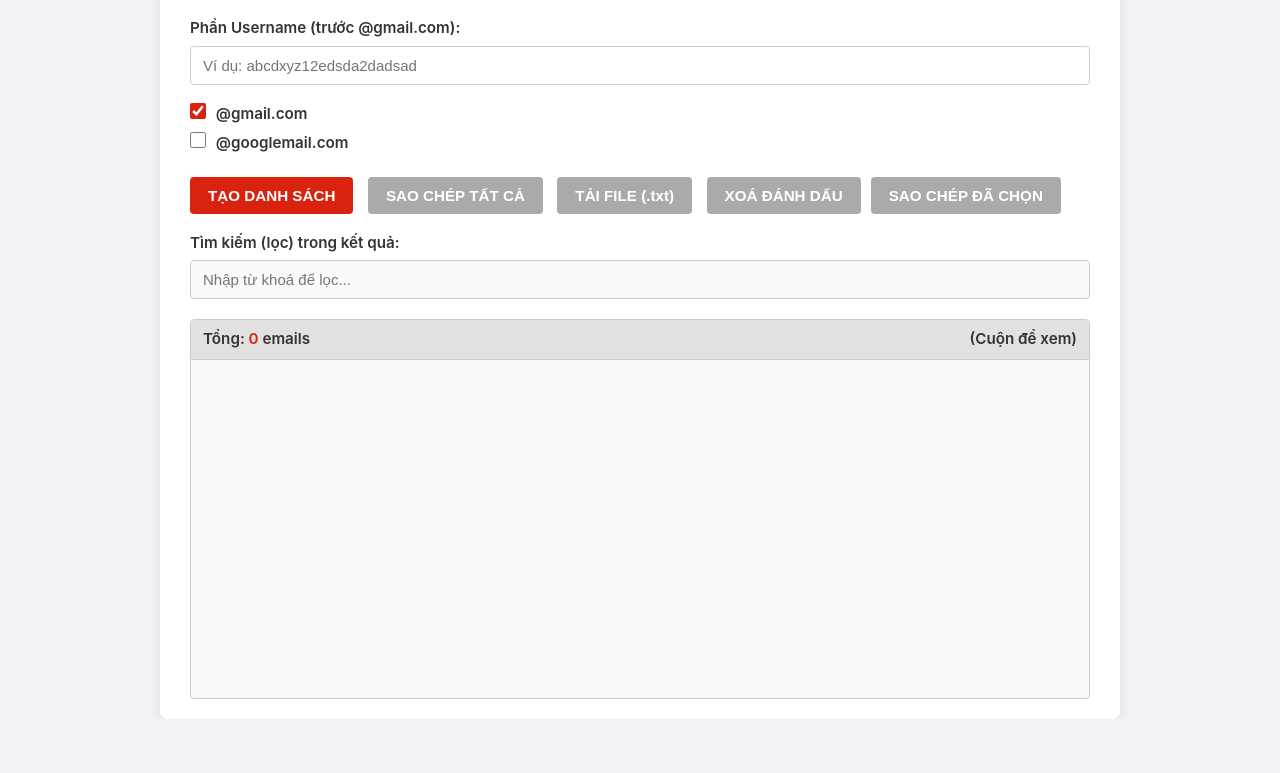
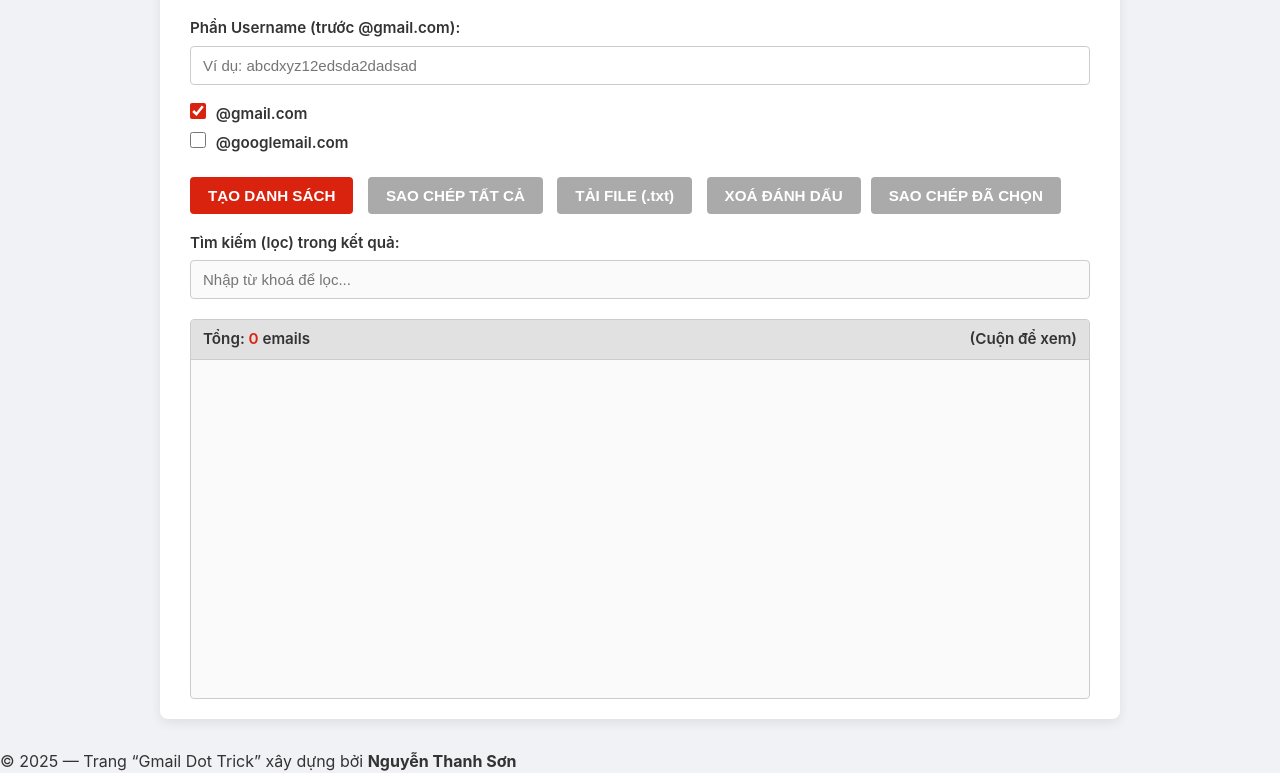
Before and after one commit to sondongian/gmail-dot-trick, a plain HTML site: page index.html in a window 1280 px wide. Shown: the part 116-889 px from the top of the page. Before the commit the page ends 835 px from the top, so only its background shows below. Drawn offline with nearby package versions, Linux system fonts and the light colour scheme.

Commit message:
Update index.html

```diff
--- a/index.html
+++ b/index.html
@@ -3,7 +3,7 @@
 <head>
   <meta charset="UTF-8" />
   <meta name="viewport" content="width=device-width, initial-scale=1" />
-  <title>Gmail Dot Trick – Modern</title>
+  <title>Gmail Dot Trick – Bốn Lù</title>
 
   <!-- Toastify CSS (để hiển thị Toast Notification đẹp) -->
   <link rel="stylesheet" href="https://cdn.jsdelivr.net/npm/toastify-js/src/toastify.min.css" />
@@ -372,6 +372,14 @@
       </div>
     </div>
   </div>
+  <!-- ====== FOOTER – Chữ ký ====== -->
+  <footer class="footer">
+    <div class="footer-content">
+      © 2025 — Trang “Gmail Dot Trick” xây dựng bởi <strong>Nguyễn Thanh Sơn</strong>
+    </div>
+  </footer>
+</body>
+</html>
 
   <!-- Toastify JS (để hiển thị thông báo dạng toast) -->
   <script src="https://cdn.jsdelivr.net/npm/toastify-js"></script>
```
